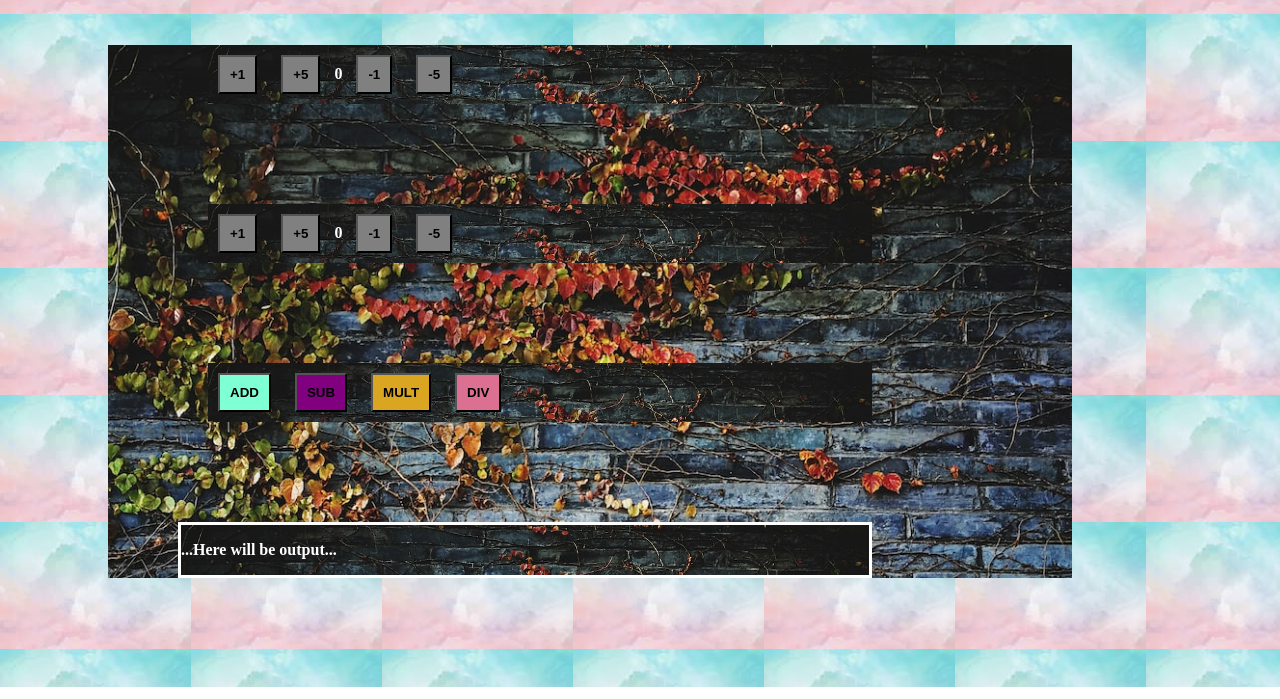
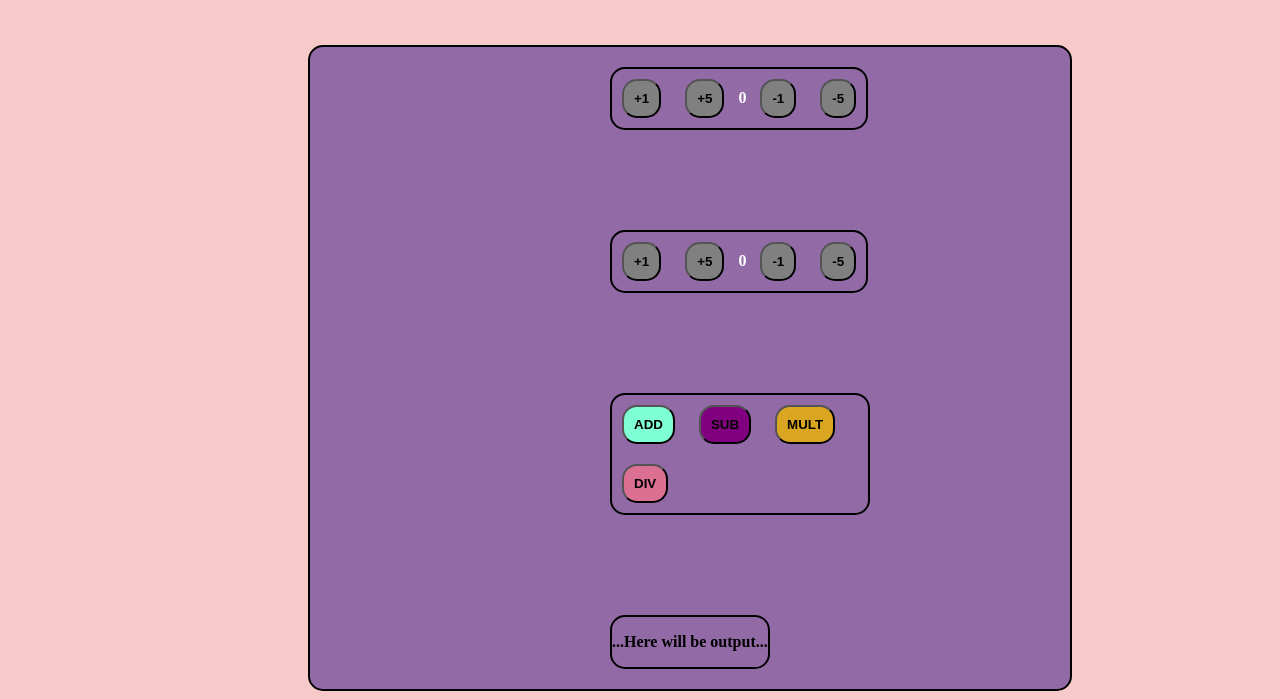
Before and after one commit to itsmesauravk/JS, a plain HTML site: page Project calculator JS/calculator.html in a window 1280 px wide. Shown: the part 113-812 px from the top of the page. Drawn offline with Linux system fonts and the light colour scheme.

Commit message:
JS project

```diff
--- a/JS_Countingapp_31-03/count.css
+++ b/JS_Countingapp_31-03/count.css
@@ -12,6 +12,7 @@ body{
     margin-top: 140px;
     margin-left: 470px;
     background-image:url(bch.jpg);
+    border-radius: 50%;
     width: 503px;
     height: 370px;
     padding-top: 130px;
--- a/Project calculator JS/calculator.css
+++ b/Project calculator JS/calculator.css
@@ -1,5 +1,6 @@
 body {
-    background-image: url(bg1.jfif);
+    /* background-image: url(bg1.jfif); */
+    background-color: rgb(247,202,201);
     color: white;
     font-weight: bold;
 }
@@ -9,16 +10,20 @@ h1 {
 }
 div{
     padding:0px;
-    margin-left: 100px;
+    margin-left: 300px;
     margin-top: 100px;
     margin-right: 200px;
-    background-image: url(bg.jfif);
+    /* background-image: url(bg.jfif); */
+    background-color:#926aa6;
     /* background-size: contain; */
     background-size: cover;
+    border-radius: 15px;
+    max-width: max-content;
+    border: 2px black solid;
 }
 
 #d1 {
-    margin-left: 100px;
+    /* margin-left: 100px; */
     margin-top: 20px;
 }
 button {
@@ -26,6 +31,7 @@ button {
     margin: 10px;
     background-color: grey;
     font-weight: bold;
+    border-radius: 15px;
 }
 #add-el {
     background-color: aquamarine;
@@ -59,12 +65,15 @@ button {
     background-color: green;
 }
 .btn2:hover {
-    background-color: red;
+    background-color: #880808;
 }
 
 
 #d3 {
-    margin-bottom: 10px;
-    border-style:solid;
-    margin-left: 70px;
+    margin-bottom: 20px;
+    border:2px black solid;
+    /* border-color: rgb(247,202,201); */
+    color: black;
+    font-weight: bold;
+    /* margin-left: 70px; */
 }
```
